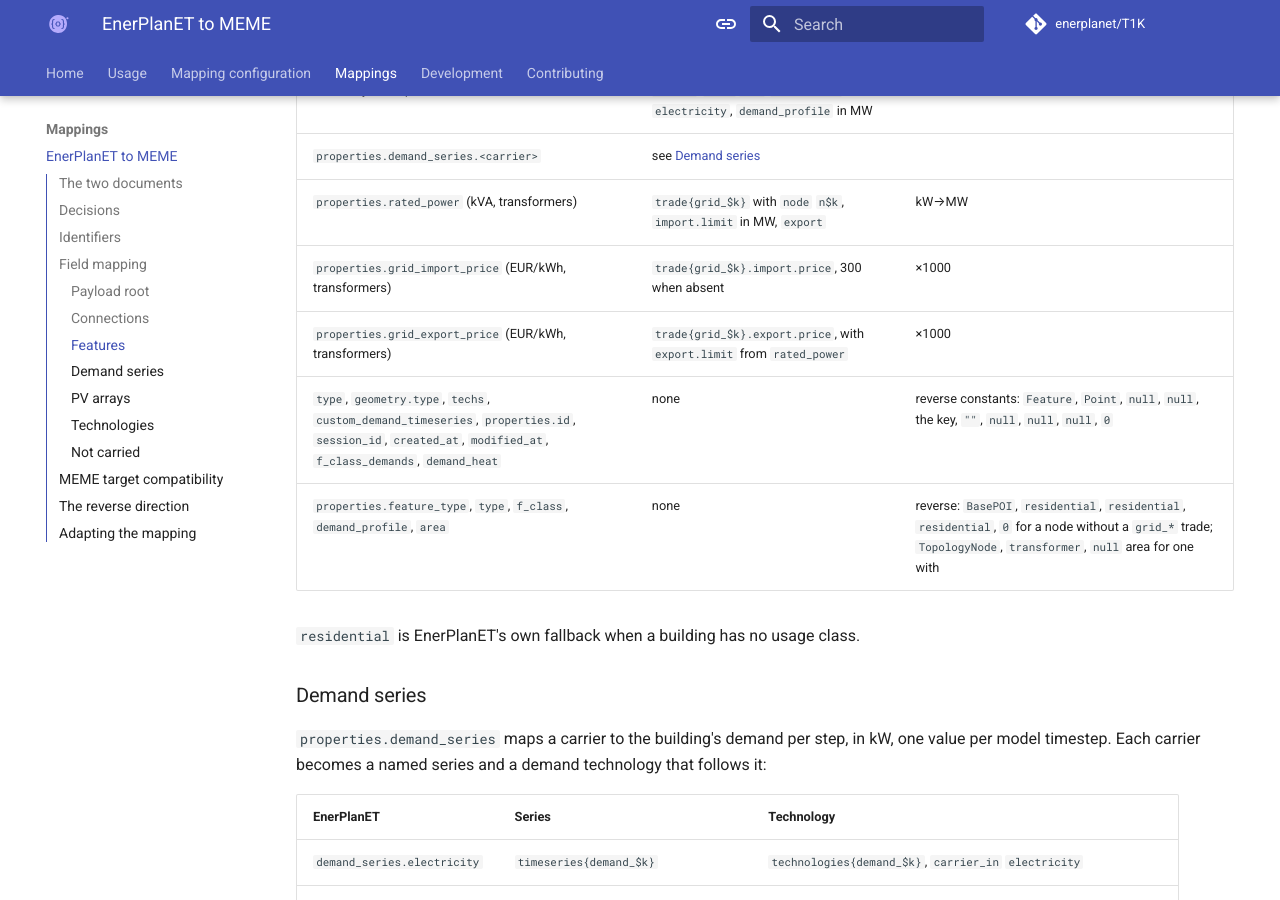
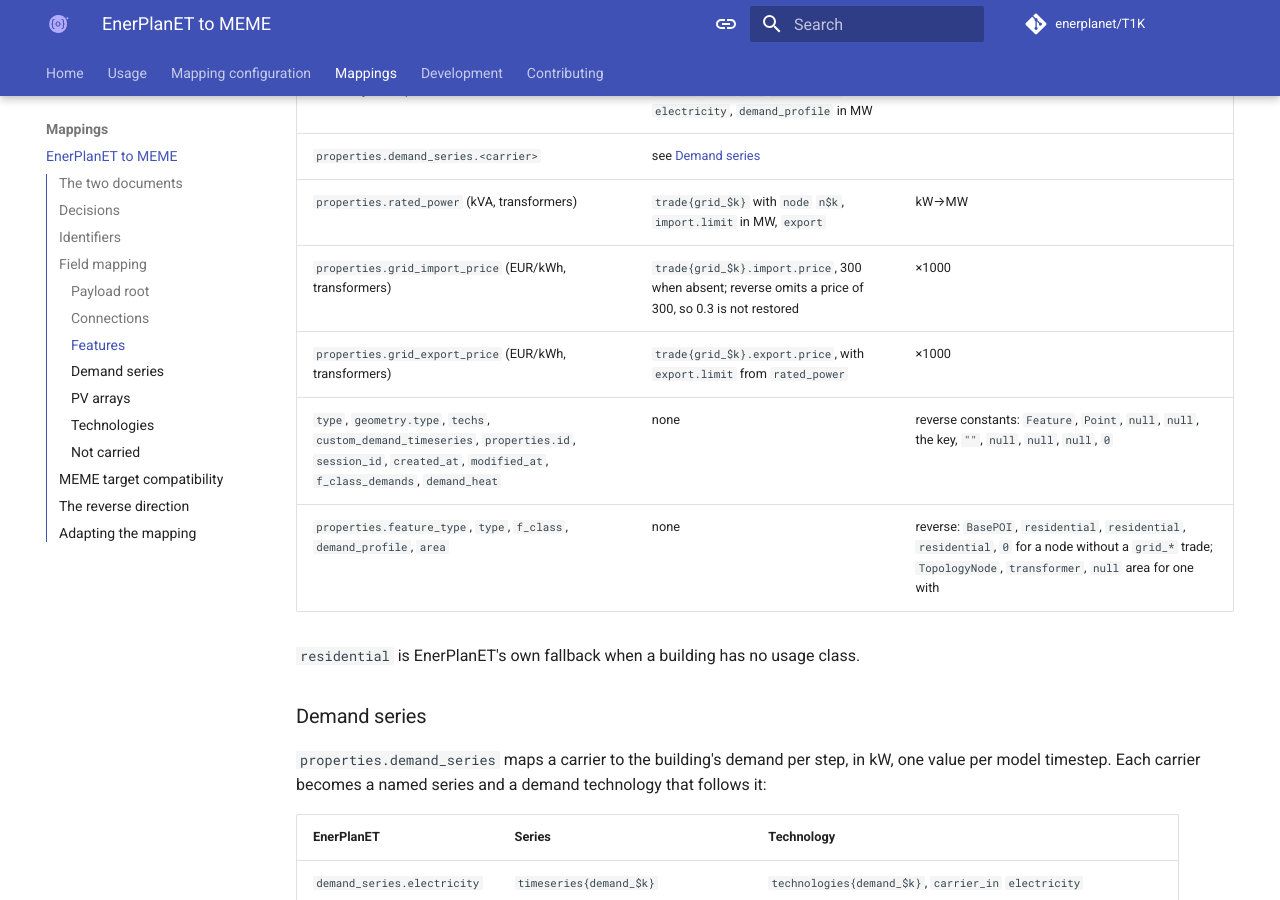
Before and after one commit to enerplanet/T1K, an MkDocs documentation site: the page built from docs/mappings/enerplanet-to-meme.md, in a window 1280 px wide and 900 px high, scrolled down 3877 px. Built offline with MkDocs 1.6.1 and Material for MkDocs 9.7.7, drawn with Linux system fonts in a browser that asks for light colours; comment, search, counter and statistics services are not loaded.

Commit message:
docs(mappings): note that reverse omits a grid import price of 300
Reverse treats 300 EUR/MWh as the absent placeholder, so a payload that
sent grid_import_price 0.3 comes back without it. The forward job is
unaffected.

```diff
--- a/docs/mappings/enerplanet-to-meme.md
+++ b/docs/mappings/enerplanet-to-meme.md
@@ -148,7 +148,7 @@ connections is written once.
 | `properties.demand_energy` (kWh/a, when > 0 and no electricity series) | `technologies{demand_$k}` with `role` `demand`, `node` `n$k`, `carrier_in` `electricity`, `demand_profile` in MW | ÷ 8 760 000, rounded |
 | `properties.demand_series.<carrier>` | see [Demand series](#demand-series) | |
 | `properties.rated_power` (kVA, transformers) | `trade{grid_$k}` with `node` `n$k`, `import.limit` in MW, `export` | kW→MW |
-| `properties.grid_import_price` (EUR/kWh, transformers) | `trade{grid_$k}.import.price`, 300 when absent | ×1000 |
+| `properties.grid_import_price` (EUR/kWh, transformers) | `trade{grid_$k}.import.price`, 300 when absent; reverse omits a price of 300, so 0.3 is not restored | ×1000 |
 | `properties.grid_export_price` (EUR/kWh, transformers) | `trade{grid_$k}.export.price`, with `export.limit` from `rated_power` | ×1000 |
 | `type`, `geometry.type`, `techs`, `custom_demand_timeseries`, `properties.id`, `session_id`, `created_at`, `modified_at`, `f_class_demands`, `demand_heat` | none | reverse constants: `Feature`, `Point`, `null`, `null`, the key, `""`, `null`, `null`, `null`, `0` |
 | `properties.feature_type`, `type`, `f_class`, `demand_profile`, `area` | none | reverse: `BasePOI`, `residential`, `residential`, `residential`, `0` for a node without a `grid_*` trade; `TopologyNode`, `transformer`, `null` area for one with |
```
